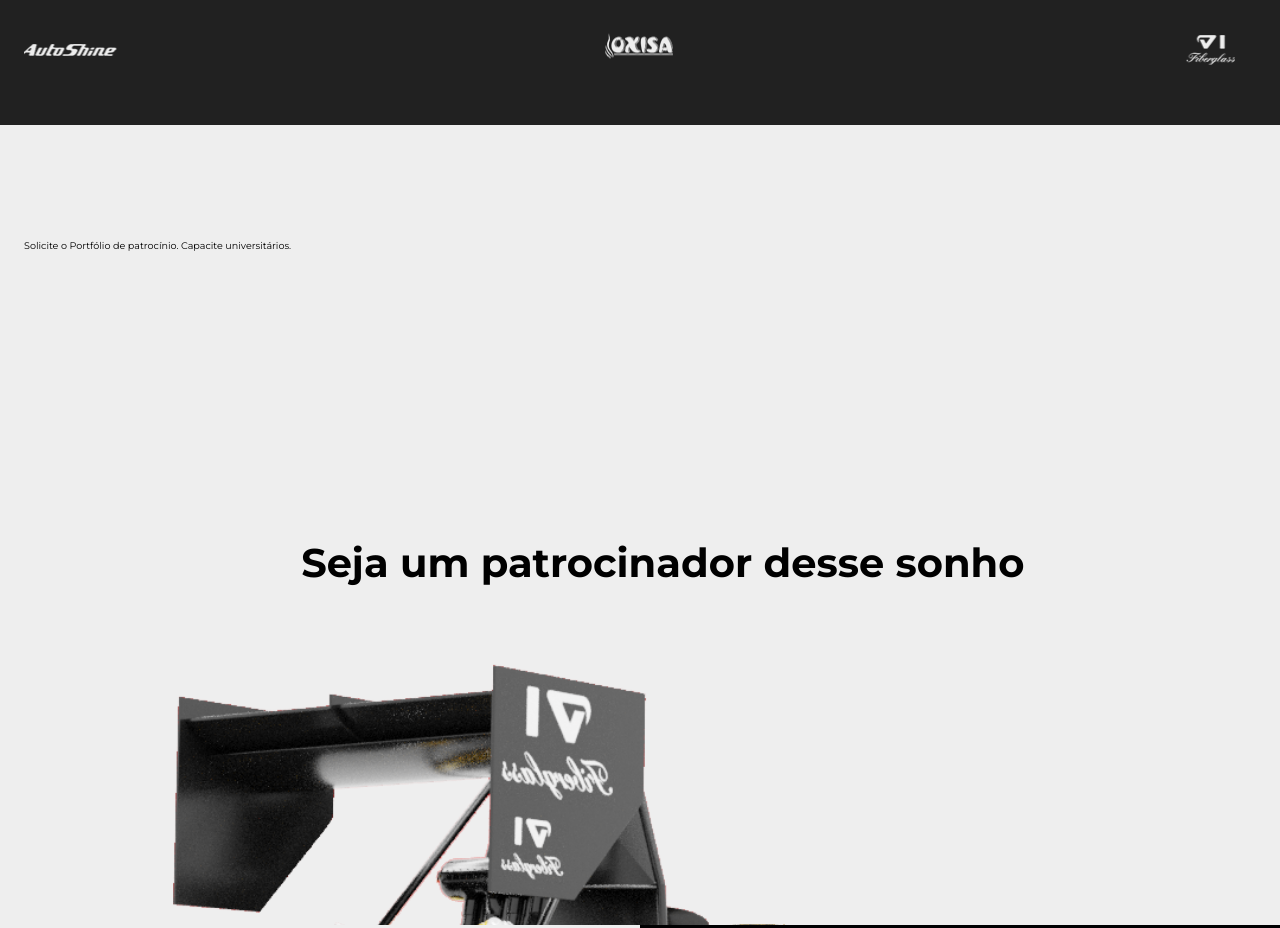
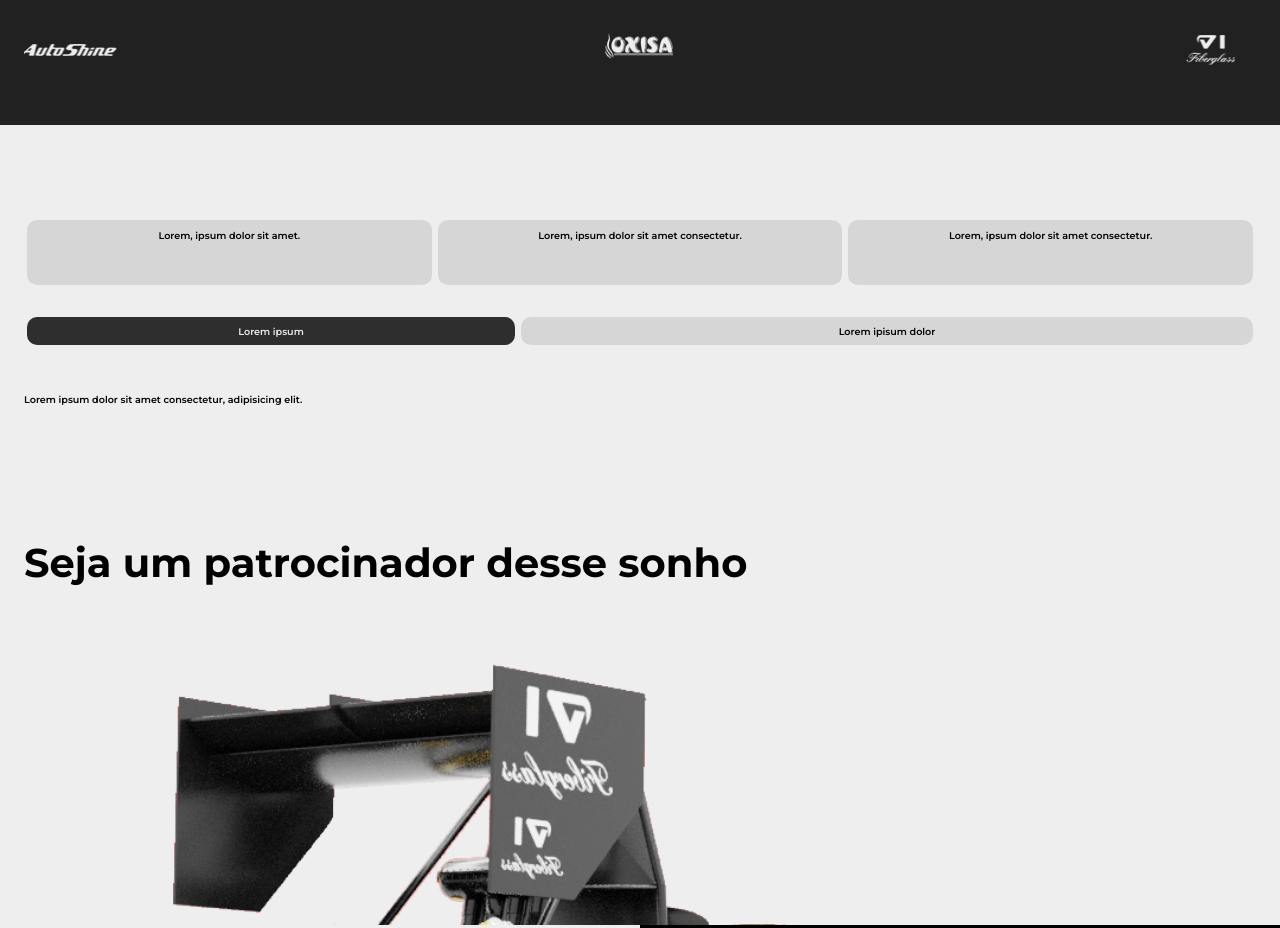
Before and after one commit to YuriZavatti/Scuderia, a plain HTML site: page index.html in a window 1280 px wide. Shown: the part 3180-4108 px from the top of the page. Drawn offline with nearby package versions, Linux system fonts and the light colour scheme.

Commit message:
Finalização do layout dos popups

```diff
--- a/css/style.css
+++ b/css/style.css
@@ -62,7 +62,6 @@ a:active, a:focus {
     outline: 0;
     -webkit-tap-highlight-color: transparent;
 }
-
 
 /*========== Basics ==========*/
 
@@ -881,6 +880,100 @@ img {
     width: 100%;
 }
 
+
+.home__seja__section__popup {
+
+    height: 20%;
+    width: calc(100vw - 48px);
+    display: flex;
+    align-items: flex-end;
+    justify-content: center;
+    z-index: 10;
+
+}
+
+.seja__section__popup {
+
+    width: 100%;
+    height: 85px;
+    max-height: 65px;
+    background-color: var(--second-color);
+    margin: 0 3px;
+    padding: 10px;
+    border-radius: 10px;
+    font-size: var(--smaller-font-size2);
+    font-weight: var(--font-semi-bold);
+    color: var(--text-color);
+    display: flex;
+    align-items: flex-start;
+    justify-content: center;
+    text-align: justify;
+
+}
+
+.seja__section__button {
+
+    width: calc(100vw - 48px);
+    height: 60px;
+    display: flex;
+    justify-content: space-between;
+    align-items: flex-end;
+    z-index: var(--z-tooltip);
+
+}
+
+.seja__section__button1 {
+
+    height: 28px;
+    width: 60%;
+    background-color: var(--second-color);
+    display: flex;
+    align-items: flex-end;
+    color: var(--text-color);
+    align-items: center;
+    justify-content: center;
+    font-weight: var(--font-semi-bold);
+    font-size: var(--smaller-font-size2);
+    margin: 0 3px 0 3px;
+    border-radius: 10px;
+
+}
+
+.seja__section__button2 {
+
+    height: 28px;
+    width: 40%;
+    background-color: var(--fourth-color);
+    display: flex;
+    align-items: flex-end;
+    color: var(--text-color-light);
+    align-items: center;
+    justify-content: center;
+    font-weight: var(--font-semi-bold);
+    font-size: var(--smaller-font-size2);
+    margin: 0 3px 0 3px;
+    border-radius: 10px;
+
+}
+
+
+.seja__section__text {
+
+    height: 60px;
+    width: calc(100vw - 48px);
+    margin: 0 24px;
+    border-radius: 10px;
+    font-size: var(--smaller-font-size2);
+    font-weight: var(--font-semi-bold);
+    color: var(--text-color);
+    display: flex;
+    align-items: flex-end;
+    justify-content: flex-start;
+    text-align: justify;
+    position: absolute;
+
+}
+
 /*========== Home News ==========*/
 
 .home__news {
--- a/index.html
+++ b/index.html
@@ -223,12 +223,40 @@
             <div class="home__seja__um fade">
                 <div class="home__seja__um__inner">
                     <div class="home__seja__um__text container">
-                        <div class="home__seja__um__text__text">Solicite o Portfólio de patrocínio. Capacite universitários.</div>
                         <div class="home__seja__um__text__title">Seja um patrocinador desse sonho</div>
 
                     </div>
 
                     <img src="img/carro-lado-2.png" alt="Carro 3D lado" class="home__seja__um__img">
+
+                    <div class="home__seja__section__popup container">
+                        <div class="seja__section__popup">
+
+                            Lorem, ipsum dolor sit amet.
+
+                        </div>
+
+                        <div class="seja__section__popup">
+
+                            Lorem, ipsum dolor sit amet consectetur.
+
+                        </div>
+
+                        <div class="seja__section__popup">
+
+                            Lorem, ipsum dolor sit amet consectetur.
+
+                        </div>
+                    </div>
+
+                    <div class="seja__section__button container">
+
+                        <div  class="seja__section__button seja__section__button2">Lorem ipsum</div>
+                        <div class="seja__section__button seja__section__button1">Lorem ipisum dolor</div>
+
+                    </div>
+
+                    <div class="seja__section__text">Lorem ipsum dolor sit amet consectetur, adipisicing elit.</div>
 
                 </div>
             </div>
```
